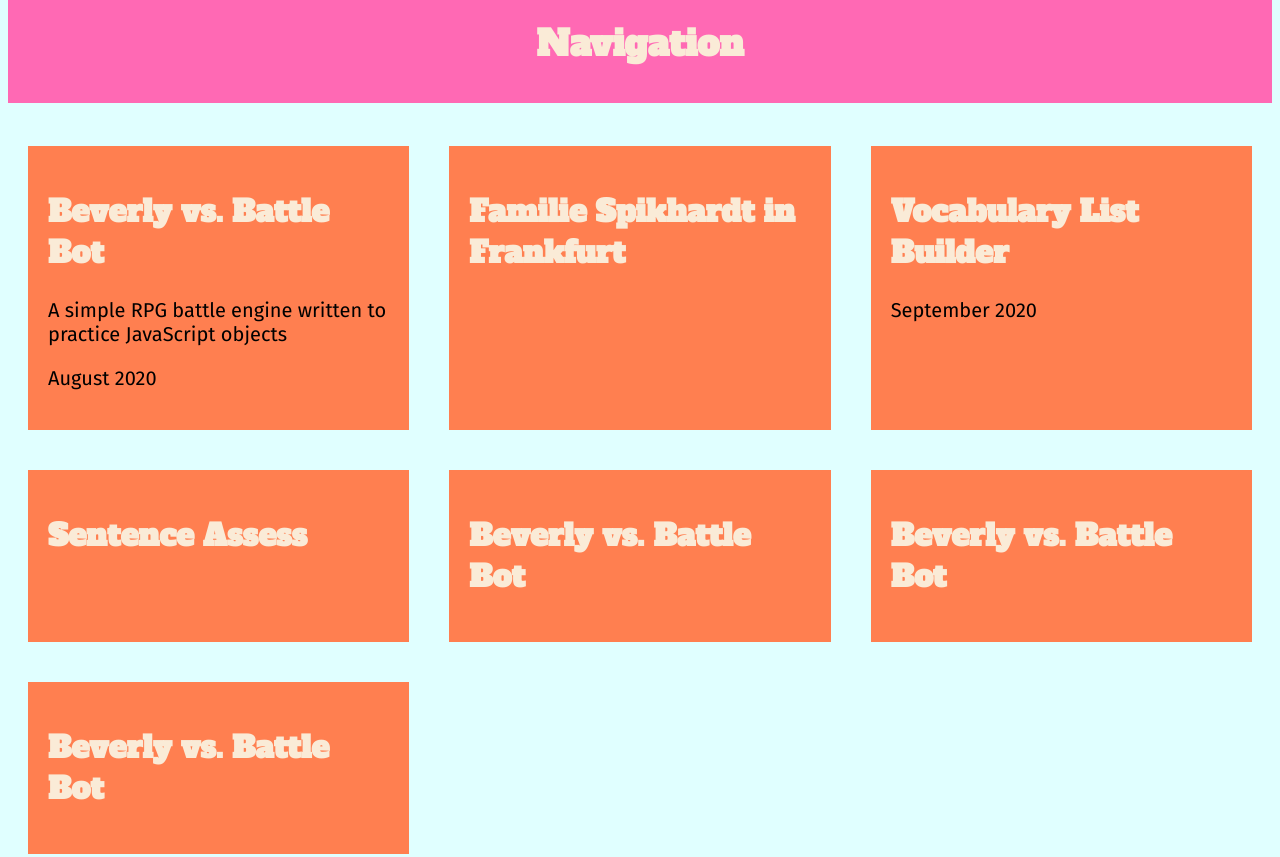
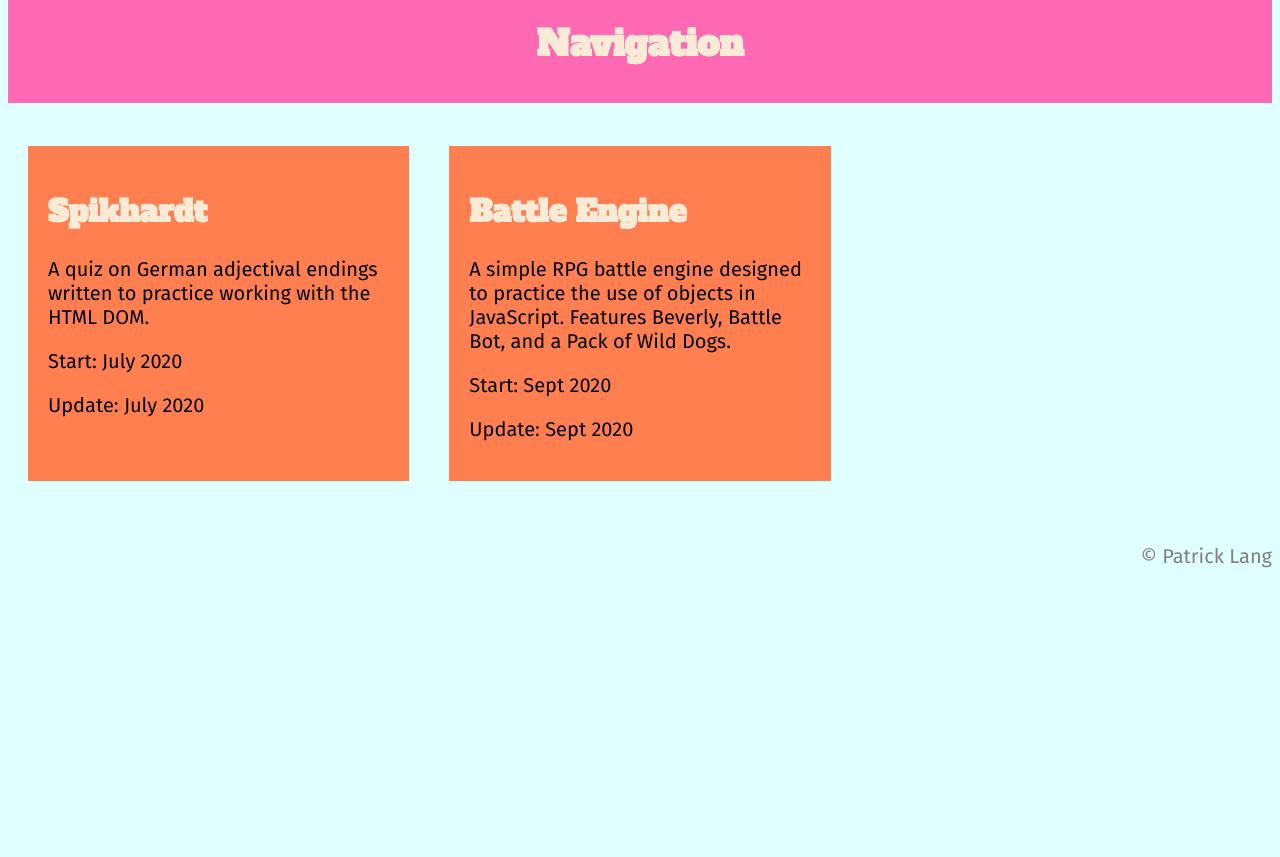
Before and after one commit to patricklang87/portfolio, a plain HTML site: page index.html in a window 1280 px wide. Shown: the part 860-1717 px from the top of the page. After the commit the page ends 1448 px from the top, so only its background shows below. Drawn offline with Linux system fonts and the light colour scheme.

Commit message:
HTML DOM cont of proj links functional

```diff
--- a/index.js
+++ b/index.js
@@ -16,16 +16,18 @@ pushNewInfo("Spikhardt", "tbd", "A quiz on German adjectival endings written to
 
 pushNewInfo("Battle Engine", "tbd", "A simple RPG battle engine designed to practice the use of objects in JavaScript. Features Beverly, Battle Bot, and a Pack of Wild Dogs.", "Sept 2020", "Sept 2020");
 
-console.log(projArray);
-
 let gridDivs = "";
 
-for (let i in projArray) {
-	let gridDiv = `<div id="${title}" class="grid-item" href="${link}">
-                    <h2>${title}</h2>
-                    <p>${info}</p>
-                    <p>Start: ${startDate}</p>
-                    <p>Last Update: ${lastUpdate}</p>
+let i;
+for (i = 0; i < projArray.length; i++) {
+	let gridDiv = `<div id="${projArray[i].title}" class="grid-item" href="${projArray[i].link}">
+                    <h2>${projArray[i].title}</h2>
+                    <p>${projArray[i].info}</p>
+                    <p>Start: ${projArray[i].startDate}</p>
+                    <p>Update: ${projArray[i].lastUpdate}</p>
                 </div>`
-  gridDivs.concat(gridDiv);
+  gridDivs = gridDivs + gridDiv;
 }
+
+console.log(gridDivs);
+document.getElementById("link-grid").innerHTML = gridDivs;
```
Also changed, not shown: index.html (+7 -5 lines).
